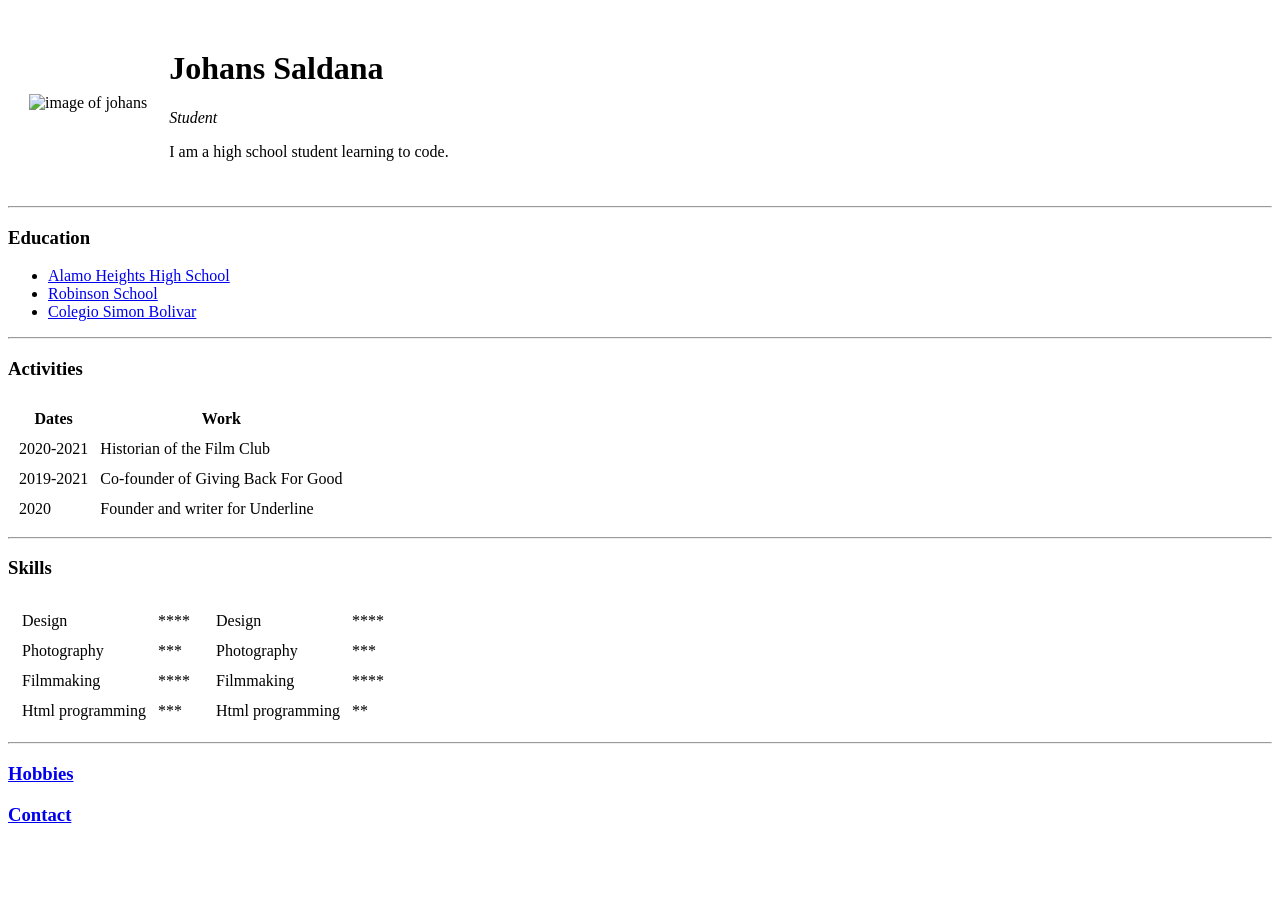
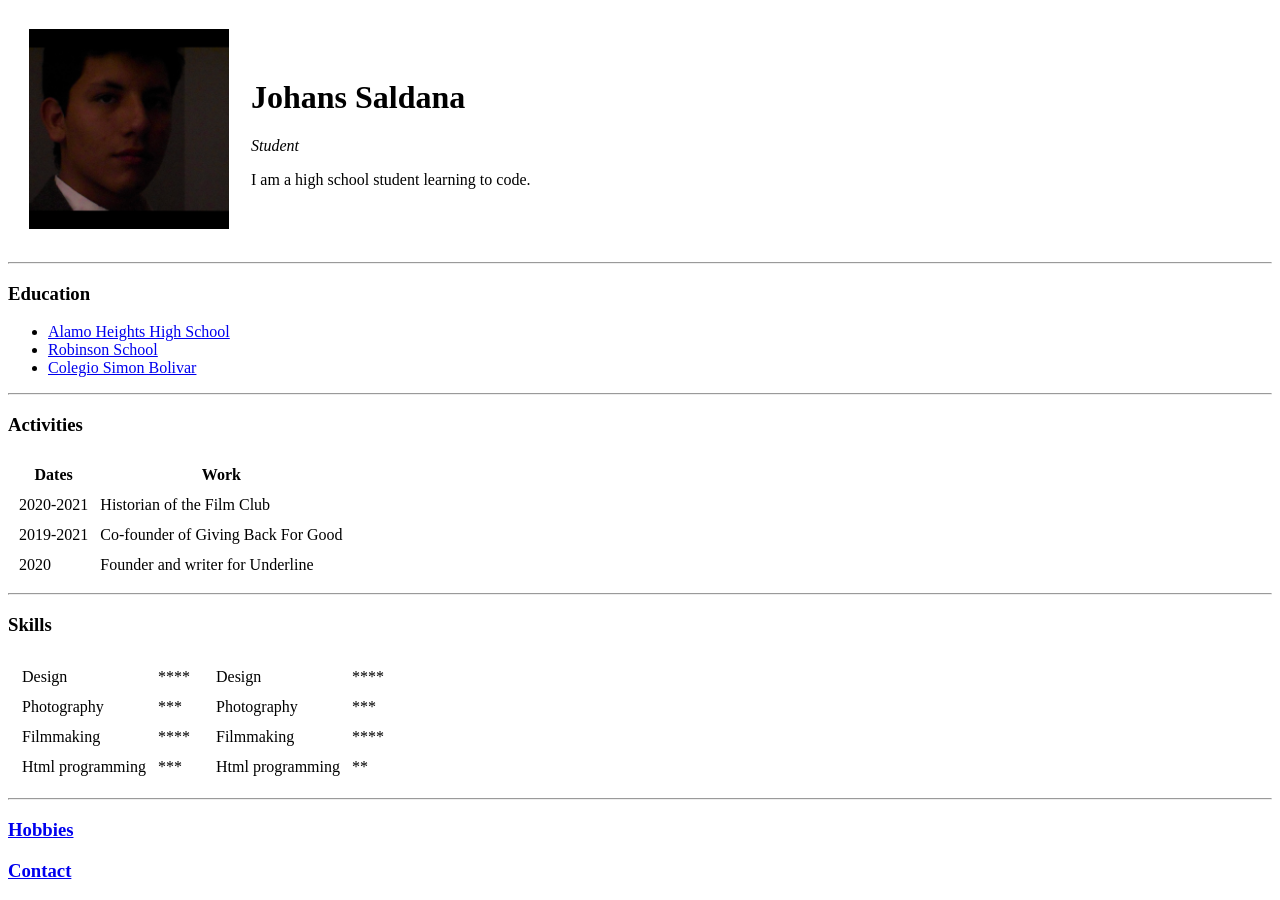
Before and after one commit to johaaans/ID, a plain HTML site: page index.html in a window 1280 px wide. Before the commit the page ends 844 px from the top, so only its background shows below. Drawn offline with Linux system fonts and the light colour scheme.

Commit message:
Update index.html

```diff
--- a/index.html
+++ b/index.html
@@ -9,7 +9,7 @@
 	<body>
 		<table cellspacing="20">
 			<tr>
-				<td><img src="images/johans.jpeg" alt="image of johans" width=200 height=200></td>
+				<td><img src="johans.jpeg" alt="image of johans" width=200 height=200></td>
 				<td><h1>Johans Saldana</h1>
 		<p><em>Student</em></p>
 		<p>I am a high school student learning to code.</p></td>
```
